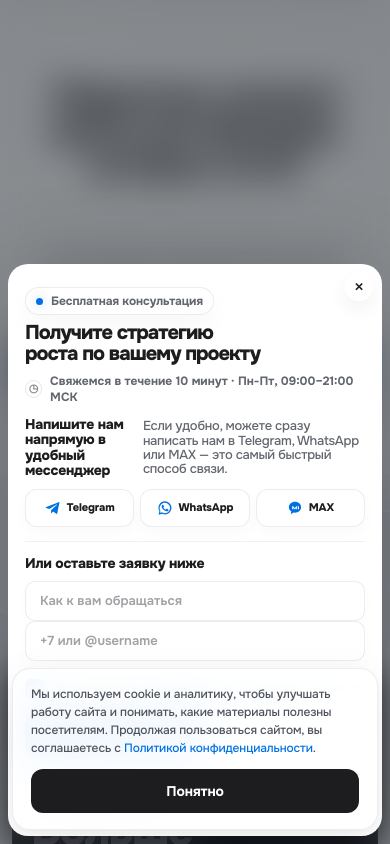
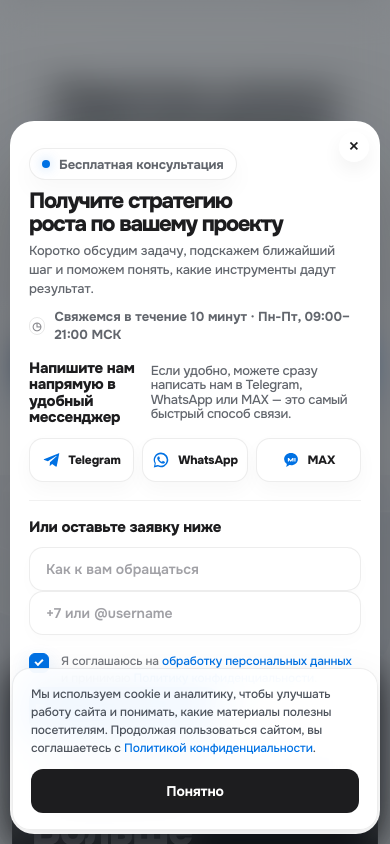
Before and after one commit to makeallperfectcompany/map2, a Next.js app: page / in a window 390 px wide. Both pictures are taken after a click on the link "Обсудить проект". Shown: the top 844 px of the page. Built offline with nearby package versions, Linux system fonts and the light colour scheme.

Commit message:
popup: more air - bigger padding, gaps, fonts, wider modal 600px, description restored

```diff
--- a/src/components/modals/ConsultationPopup.module.css
+++ b/src/components/modals/ConsultationPopup.module.css
@@ -4,7 +4,7 @@
   z-index: 1000;
   display: grid;
   place-items: center;
-  padding: 12px;
+  padding: 16px;
   background: rgba(12, 17, 23, 0.48);
   backdrop-filter: blur(18px);
   -webkit-backdrop-filter: blur(18px);
@@ -13,12 +13,12 @@
 
 .modal {
   position: relative;
-  width: min(100%, 560px);
-  max-height: calc(100dvh - 24px);
+  width: min(100%, 600px);
+  max-height: min(calc(100dvh - 28px), 700px);
   display: grid;
   grid-template-columns: 1fr;
   overflow: hidden;
-  border-radius: 28px;
+  border-radius: 32px;
   background: #ffffff;
   border: 1px solid rgba(255, 255, 255, 0.76);
   box-shadow: 0 34px 110px rgba(12, 17, 23, 0.32);
@@ -58,28 +58,28 @@
 }
 
 .formSide {
-  padding: 28px 24px 22px;
+  padding: 32px 28px 26px;
   overflow-y: auto;
 }
 
 .eyebrow {
   display: inline-flex;
-  min-height: 28px;
+  min-height: 32px;
   align-items: center;
-  gap: 8px;
-  padding: 0 10px;
+  gap: 9px;
+  padding: 0 12px;
   border-radius: 999px;
   color: #62666d;
   background: #ffffff;
   border: 1px solid rgba(29, 29, 31, 0.08);
   box-shadow: 0 10px 26px rgba(15, 16, 20, 0.035);
-  font: 650 12px/1 Onest, Inter, system-ui, sans-serif;
+  font: 650 13px/1 Onest, Inter, system-ui, sans-serif;
   letter-spacing: -0.01em;
 }
 
 .eyebrow span {
-  width: 7px;
-  height: 7px;
+  width: 8px;
+  height: 8px;
   border-radius: 999px;
   background: #0071e3;
   box-shadow: 0 0 12px rgba(0, 113, 227, 0.34);
@@ -88,9 +88,9 @@
 .formSide h2,
 .statePanel h2 {
   max-width: 500px;
-  margin: 10px 0 0;
+  margin: 14px 0 0;
   color: #1d1d1f;
-  font: 850 clamp(22px, 3.4vw, 36px)/1.04 Onest, Inter, system-ui, sans-serif;
+  font: 850 clamp(24px, 3.6vw, 40px)/1.04 Onest, Inter, system-ui, sans-serif;
   letter-spacing: -0.06em;
   text-wrap: balance;
 }
@@ -98,23 +98,23 @@
 .formSide > p,
 .statePanel p {
   max-width: 480px;
-  margin: 6px 0 0;
+  margin: 8px 0 0;
   color: #62666d;
-  font: 450 13px/1.4 Onest, Inter, system-ui, sans-serif;
+  font: 450 14px/1.45 Onest, Inter, system-ui, sans-serif;
   letter-spacing: -0.012em;
 }
 
 .formSide > p {
-  display: none;
+  display: block;
 }
 
 .schedule {
   display: inline-flex;
   align-items: center;
-  gap: 8px;
-  margin-top: 8px;
+  gap: 10px;
+  margin-top: 10px;
   color: #62666d;
-  font: 620 12px/1.35 Onest, Inter, system-ui, sans-serif;
+  font: 620 13px/1.35 Onest, Inter, system-ui, sans-serif;
 }
 
 .schedule span {
@@ -130,15 +130,15 @@
 }
 
 .messengerBlock {
-  margin-top: 12px;
+  margin-top: 16px;
 }
 
 .messengerBlock .messengerTitle {
   display: flex;
   align-items: center;
-  gap: 6px;
+  gap: 8px;
   color: #1d1d1f;
-  font: 750 14px/1.1 Onest, Inter, system-ui, sans-serif;
+  font: 750 15px/1.1 Onest, Inter, system-ui, sans-serif;
   letter-spacing: -0.02em;
 }
 
@@ -151,24 +151,24 @@
 .actionGrid {
   display: grid;
   grid-template-columns: repeat(3, minmax(0, 1fr));
-  gap: 8px;
-  margin-top: 10px;
+  gap: 10px;
+  margin-top: 12px;
 }
 
 .actionButton {
-  min-height: 42px;
+  min-height: 48px;
   display: inline-flex;
   align-items: center;
   justify-content: center;
-  gap: 8px;
-  padding: 0 10px;
-  border-radius: 12px;
+  gap: 10px;
+  padding: 0 12px;
+  border-radius: 14px;
   color: #1d1d1f;
   background: #ffffff;
   border: 1px solid rgba(29, 29, 31, 0.08);
-  box-shadow: 0 6px 16px rgba(15, 16, 20, 0.025);
+  box-shadow: 0 8px 20px rgba(15, 16, 20, 0.03);
   text-decoration: none;
-  font: 760 12px/1 Onest, Inter, system-ui, sans-serif;
+  font: 760 13px/1 Onest, Inter, system-ui, sans-serif;
   letter-spacing: -0.01em;
   transition: transform 160ms ease, border-color 160ms ease, box-shadow 160ms ease;
 }
@@ -180,23 +180,23 @@
 }
 
 .actionButton svg {
-  width: 18px;
-  height: 18px;
+  width: 20px;
+  height: 20px;
   flex: 0 0 auto;
   fill: #0071e3;
 }
 
 .formBlock {
   display: grid;
-  gap: 10px;
-  margin-top: 14px;
-  padding-top: 14px;
+  gap: 12px;
+  margin-top: 18px;
+  padding-top: 18px;
   border-top: 1px solid rgba(29, 29, 31, 0.06);
 }
 
 .formBlockTitle {
   color: #1d1d1f;
-  font: 750 14px/1.1 Onest, Inter, system-ui, sans-serif;
+  font: 750 15px/1.1 Onest, Inter, system-ui, sans-serif;
   letter-spacing: -0.02em;
 }
 
@@ -215,13 +215,13 @@
 
 .field input {
   width: 100%;
-  height: 44px;
+  height: 48px;
   border: 1px solid rgba(29, 29, 31, 0.08);
-  border-radius: 12px;
+  border-radius: 14px;
   background: #ffffff;
   color: #1d1d1f;
-  padding: 0 14px;
-  font: 560 14px/1.2 Onest, Inter, system-ui, sans-serif;
+  padding: 0 16px;
+  font: 560 15px/1.2 Onest, Inter, system-ui, sans-serif;
   outline: none;
   box-shadow: 0 6px 16px rgba(15, 16, 20, 0.015);
   transition: border-color 160ms ease, box-shadow 160ms ease;
@@ -237,17 +237,17 @@
 }
 
 .primaryButton {
-  min-height: 46px;
+  min-height: 50px;
   display: inline-flex;
   align-items: center;
   justify-content: center;
   border: 0;
-  border-radius: 12px;
+  border-radius: 14px;
   color: #ffffff;
   background: linear-gradient(135deg, #0066d8 0%, #4ea0ff 100%);
-  box-shadow: 0 12px 28px rgba(0, 113, 227, 0.20);
+  box-shadow: 0 14px 32px rgba(0, 113, 227, 0.20);
   cursor: pointer;
-  font: 800 14px/1 Onest, Inter, system-ui, sans-serif;
+  font: 800 15px/1 Onest, Inter, system-ui, sans-serif;
   letter-spacing: -0.012em;
   transition: transform 160ms ease, box-shadow 160ms ease, opacity 160ms ease;
 }
@@ -272,25 +272,25 @@
 .urgentBox {
   display: flex;
   align-items: baseline;
-  gap: 8px;
-  margin-top: 12px;
-  padding: 10px 14px;
-  border-radius: 14px;
+  gap: 10px;
+  margin-top: 16px;
+  padding: 14px 18px;
+  border-radius: 16px;
   background: linear-gradient(180deg, #ffffff 0%, #fbfbfc 100%);
   border: 1px solid rgba(29, 29, 31, 0.06);
-  box-shadow: 0 8px 20px rgba(15, 16, 20, 0.025);
+  box-shadow: 0 10px 24px rgba(15, 16, 20, 0.03);
 }
 
 .urgentBox span {
   color: #62666d;
-  font: 650 12px/1.3 Onest, Inter, system-ui, sans-serif;
+  font: 650 13px/1.3 Onest, Inter, system-ui, sans-serif;
   white-space: nowrap;
 }
 
 .urgentBox a {
   color: #1d1d1f;
   text-decoration: none;
-  font: 820 15px/1.12 Onest, Inter, system-ui, sans-serif;
+  font: 820 17px/1.12 Onest, Inter, system-ui, sans-serif;
   letter-spacing: -0.03em;
 }
 
@@ -325,8 +325,8 @@
 }
 
 .statePanel .primaryButton {
-  width: min(100%, 220px);
-  margin-top: 20px;
+  width: min(100%, 240px);
+  margin-top: 24px;
 }
 
 @keyframes overlayIn {
@@ -342,92 +342,80 @@
 @media (max-width: 480px) {
   .overlay {
     align-items: end;
-    padding: 8px;
+    padding: 10px;
   }
 
   .modal {
     width: 100%;
-    max-height: calc(100dvh - 16px);
-    border-radius: 20px;
+    max-height: calc(100dvh - 14px);
+    border-radius: 24px;
     overflow-y: auto;
   }
 
   .formSide {
-    padding: 22px 16px 18px;
+    padding: 26px 18px 20px;
   }
 
   .formSide h2,
   .statePanel h2 {
-    font-size: 20px;
-    margin-top: 8px;
-    letter-spacing: -0.05em;
+    font-size: 22px;
+    margin-top: 10px;
   }
 
   .formSide > p,
   .statePanel p {
-    font-size: 12px;
-    margin-top: 5px;
+    font-size: 13px;
+    margin-top: 6px;
   }
 
   .closeButton {
-    top: 8px;
-    right: 8px;
-    width: 28px;
-    height: 28px;
-    font-size: 18px;
+    top: 10px;
+    right: 10px;
+    width: 30px;
+    height: 30px;
+    font-size: 20px;
   }
 
   .actionGrid {
-    gap: 6px;
+    gap: 8px;
   }
 
   .actionButton {
-    min-height: 38px;
-    font-size: 11px;
-    gap: 6px;
-    padding: 0 8px;
+    min-height: 44px;
+    font-size: 12px;
+    gap: 8px;
+    padding: 0 10px;
   }
 
   .actionButton svg {
-    width: 16px;
-    height: 16px;
+    width: 18px;
+    height: 18px;
   }
 
   .field input {
-    height: 40px;
-    border-radius: 10px;
-    font-size: 13px;
+    height: 44px;
+    font-size: 14px;
   }
 
   .primaryButton {
-    min-height: 42px;
-    border-radius: 10px;
+    min-height: 46px;
   }
 
   .urgentBox {
-    margin-top: 10px;
-    padding: 8px 12px;
-    border-radius: 12px;
+    margin-top: 14px;
+    padding: 12px 14px;
     flex-direction: column;
     gap: 4px;
   }
 
-  .urgentBox span {
-    font-size: 11px;
-  }
-
-  .urgentBox a {
-    font-size: 14px;
-  }
-
   .statePanel {
-    min-height: 340px;
-    padding: 30px 16px;
+    min-height: 360px;
+    padding: 34px 18px;
   }
 
   .successIcon {
-    width: 48px;
-    height: 48px;
+    width: 52px;
+    height: 52px;
   }
 }
 
```
